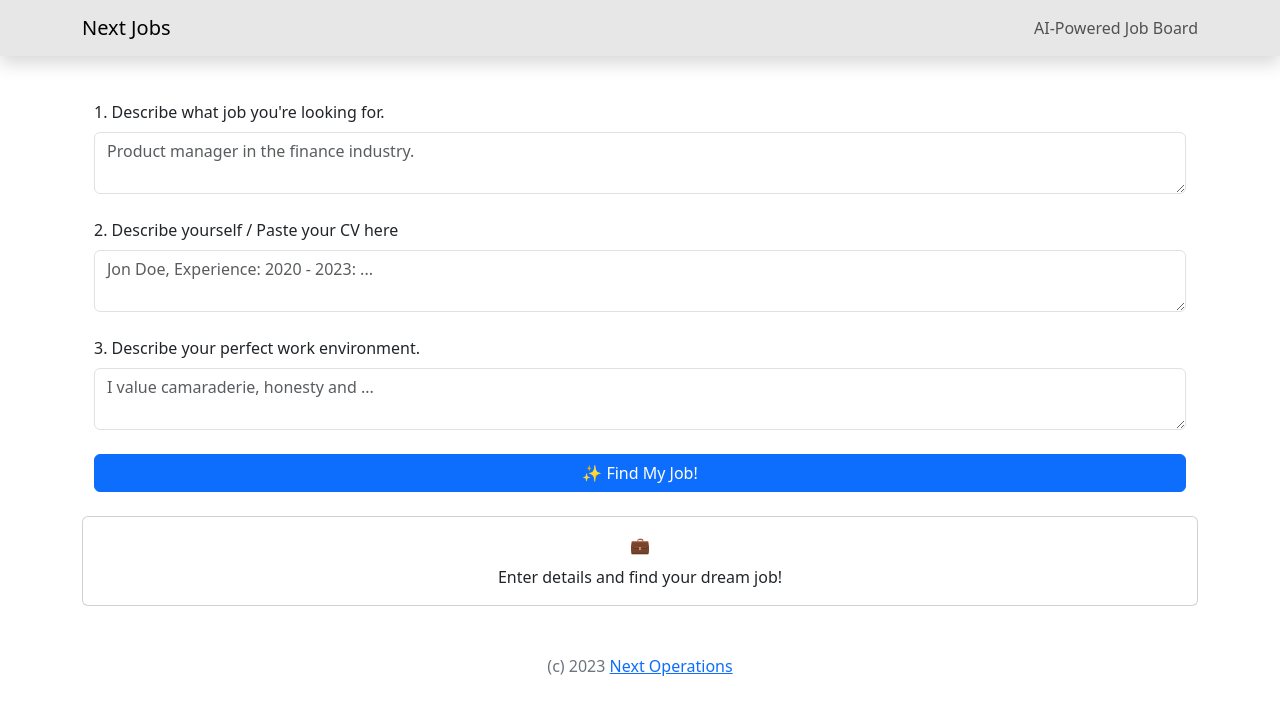
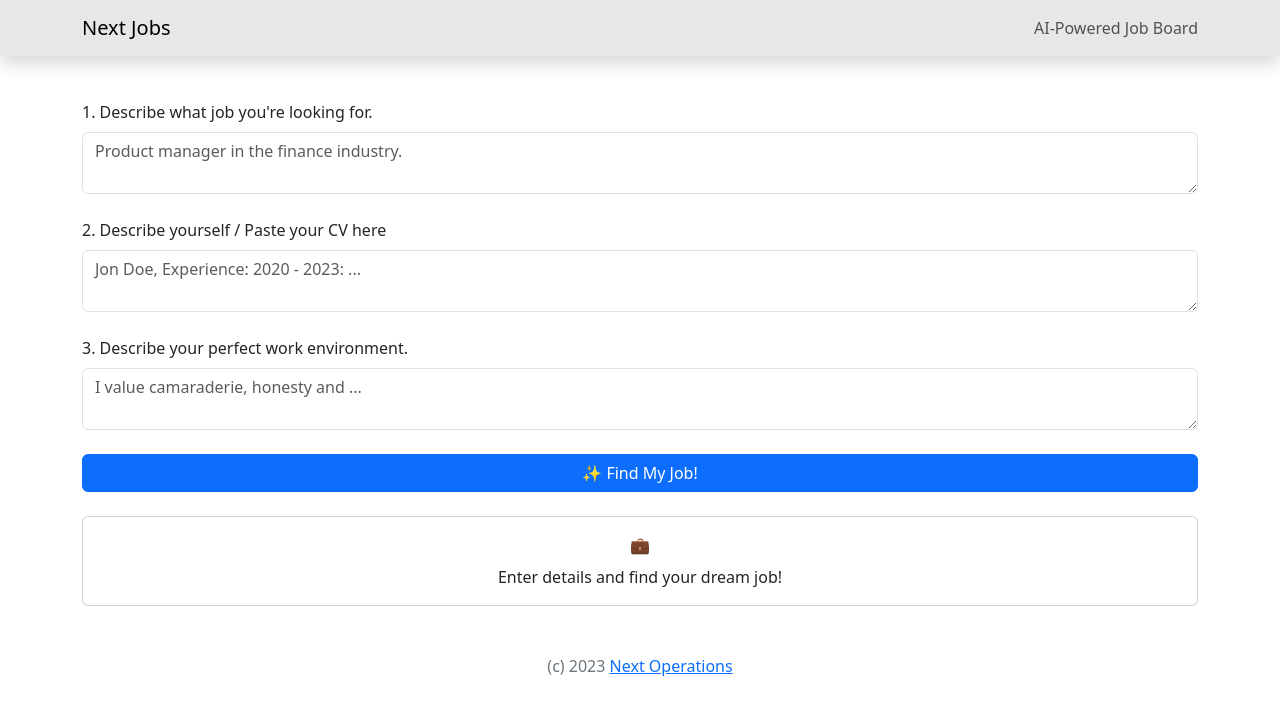
Before and after one commit to roberthangu/nextjobs, a React (Create React App) app: page / in a window 1280 px wide. Shown: the top 714 px of the page. Built offline with nearby package versions, Linux system fonts and the light colour scheme.

Commit message:
Remove container from job prefs view & format code

```diff
--- a/src/PreferencesFormView.tsx
+++ b/src/PreferencesFormView.tsx
@@ -1,6 +1,5 @@
 import { FormEvent, useState } from "react";
 import Button from "react-bootstrap/esm/Button";
-import Container from "react-bootstrap/esm/Container";
 import Form from "react-bootstrap/esm/Form";
 import Stack from "react-bootstrap/esm/Stack";
 
@@ -21,7 +20,6 @@ export default function PreferencesFormView(props: {
     };
 
     return (
-        <Container>
         <Form onSubmit={onDetailsSubmitted}>
             <Stack gap={4}>
                 <Form.Group>
@@ -60,6 +58,5 @@ export default function PreferencesFormView(props: {
                 <Button type="submit">✨ Find My Job!</Button>
             </Stack>
         </Form>
-        </Container>
     );
 }
```
Lines whose indentation alone changed are shown as unchanged.
